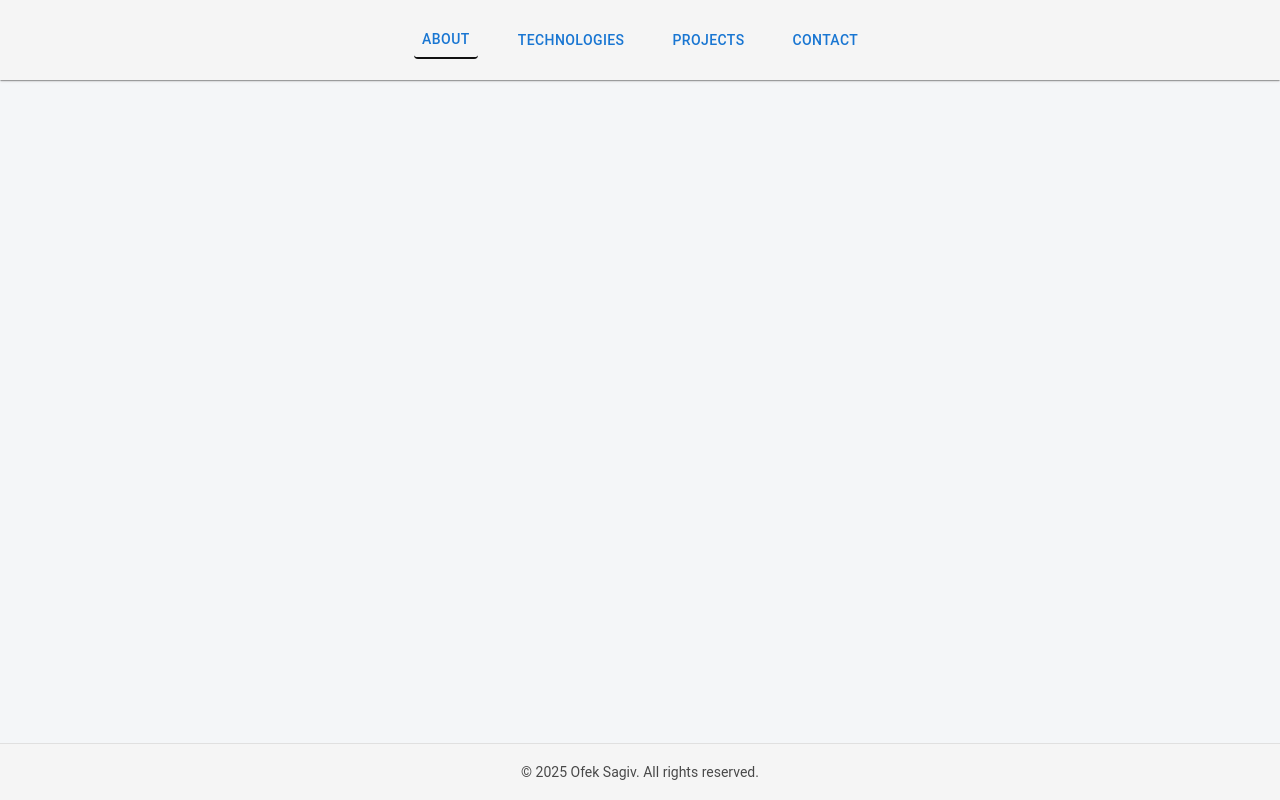
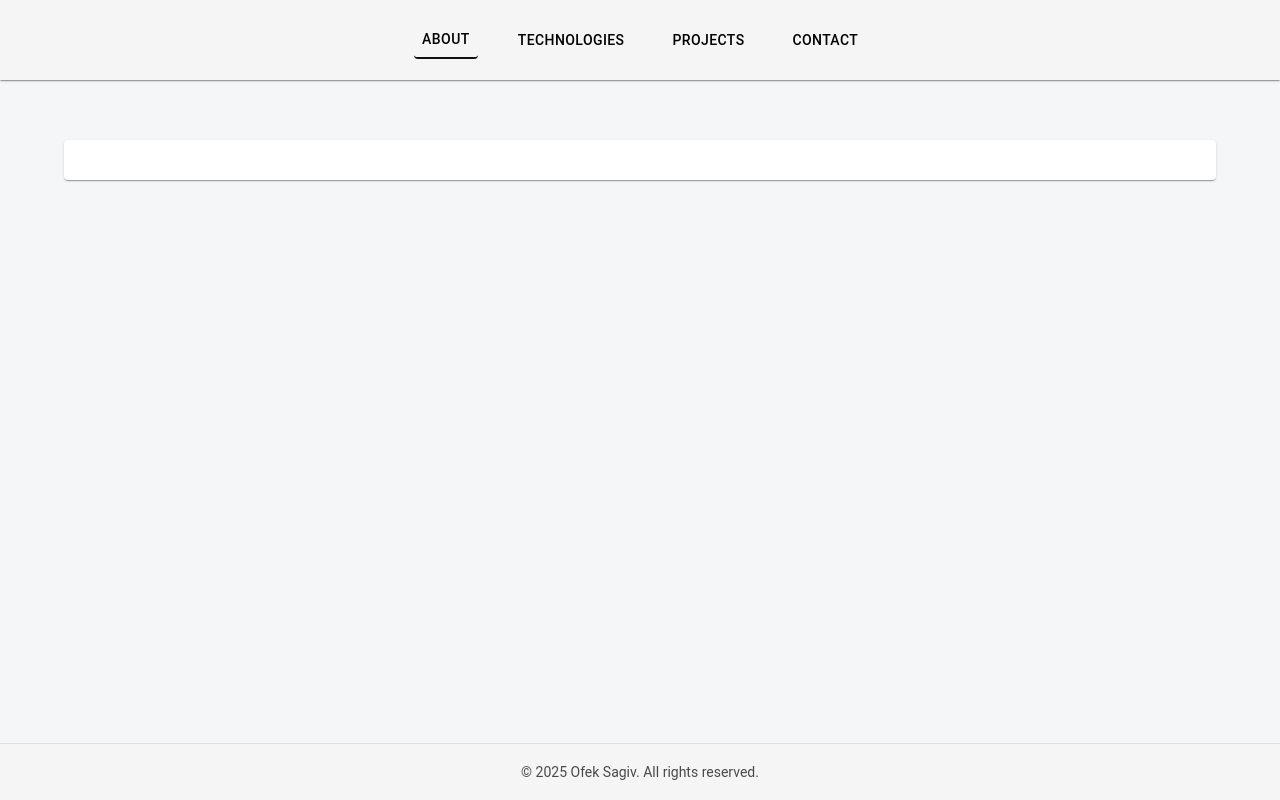
Before and after one commit to OfekSagiv/portfolio-page-spa, a React (Vite) app: page / in a window 1280 px wide. Built offline with nearby package versions, Linux system fonts and the light colour scheme.

Commit message:
Set up SPA layout with section switching, core components, and custom theme support

```diff
--- a/src/App.jsx
+++ b/src/App.jsx
@@ -1,10 +1,34 @@
 import React, {useEffect, useState} from "react";
+import {Card, CardContent, Container} from "@mui/material";
+
 import "./App.css";
+
+import About from "./components/About.jsx";
 import Navbar from "./components/Navbar.jsx";
 import Footer from "./components/Footer.jsx";
+import Technologies from "./components/Technologies.jsx";
+import Projects from "./components/Projects.jsx";
+import Contact from "./components/Contact.jsx";
+
+
 
 function App() {
     const [section, setSection] = useState("about");
+
+    const renderSection = () => {
+        switch (section) {
+            case "about":
+                return <About />;
+            case "technologies":
+                return <Technologies />;
+            case "projects":
+                return <Projects />;
+            case "contact":
+                return <Contact />;
+            default:
+                return <About />;
+        }
+    };
 
     useEffect(() => {
         window.scrollTo({top: 0, behavior: "smooth"});
@@ -14,7 +38,15 @@ function App() {
         <div className="app-root">
             <Navbar onSelect={setSection} selected={section}/>
             <main>
-
+                <section>
+                    <Container maxWidth="lg">
+                        <Card className="main-card">
+                            <CardContent>
+                                {renderSection()}
+                            </CardContent>
+                        </Card>
+                    </Container>
+                </section>
             </main>
             <Footer/>
         </div>
--- /dev/null
+++ b/src/components/About.jsx
@@ -0,0 +1,12 @@
+import React from "react";
+import "../css/About.css";
+
+const About = () => {
+    return (
+        <div>
+
+        </div>
+    );
+};
+
+export default About;
--- /dev/null
+++ b/src/components/Contact.jsx
@@ -0,0 +1,9 @@
+import React from "react";
+import "../css/Contact.css";
+
+export default function Contact() {
+    return (
+        <div>
+        </div>
+    );
+}
--- a/src/components/Navbar.jsx
+++ b/src/components/Navbar.jsx
@@ -5,7 +5,7 @@ import "../css/Navbar.css";
 
 const Navbar = ({ onSelect, selected }) => {
     const tabs = ["about", "technologies", "projects", "contact"];
-    const navLinksRef = useRef(null); // חדש
+    const navLinksRef = useRef(null);
 
     const handleSelect = (tab) => {
         onSelect(tab);
--- /dev/null
+++ b/src/components/Projects.jsx
@@ -0,0 +1,9 @@
+import React from "react";
+import "../css/Projects.css";
+
+export default function Projects() {
+    return (
+        <div>
+        </div>
+    );
+}
--- /dev/null
+++ b/src/components/Technologies.jsx
@@ -0,0 +1,9 @@
+import React from "react";
+import "../css/Technologies.css";
+
+export default function Technologies() {
+    return (
+        <div>
+        </div>
+    );
+}
--- a/src/main.jsx
+++ b/src/main.jsx
@@ -3,8 +3,13 @@ import { createRoot } from 'react-dom/client'
 import "./App.css";
 import App from './App.jsx'
 
+import { ThemeProvider } from "@mui/material/styles";
+import theme from "./theme";
+
 createRoot(document.getElementById('root')).render(
   <StrictMode>
-    <App />
+      <ThemeProvider theme={theme}>
+          <App />
+      </ThemeProvider>
   </StrictMode>,
 )
--- /dev/null
+++ b/src/theme.js
@@ -0,0 +1,15 @@
+
+import { createTheme } from "@mui/material/styles";
+
+const theme = createTheme({
+    palette: {
+        primary: {
+            main: "#000000",
+        },
+        secondary: {
+            main: "#4caf50",
+        },
+    },
+});
+
+export default theme;
```
Also changed, not shown: src/css/About.css (added), src/css/Contact.css (added), src/css/Projects.css (added), src/css/Technologies.css (added).
